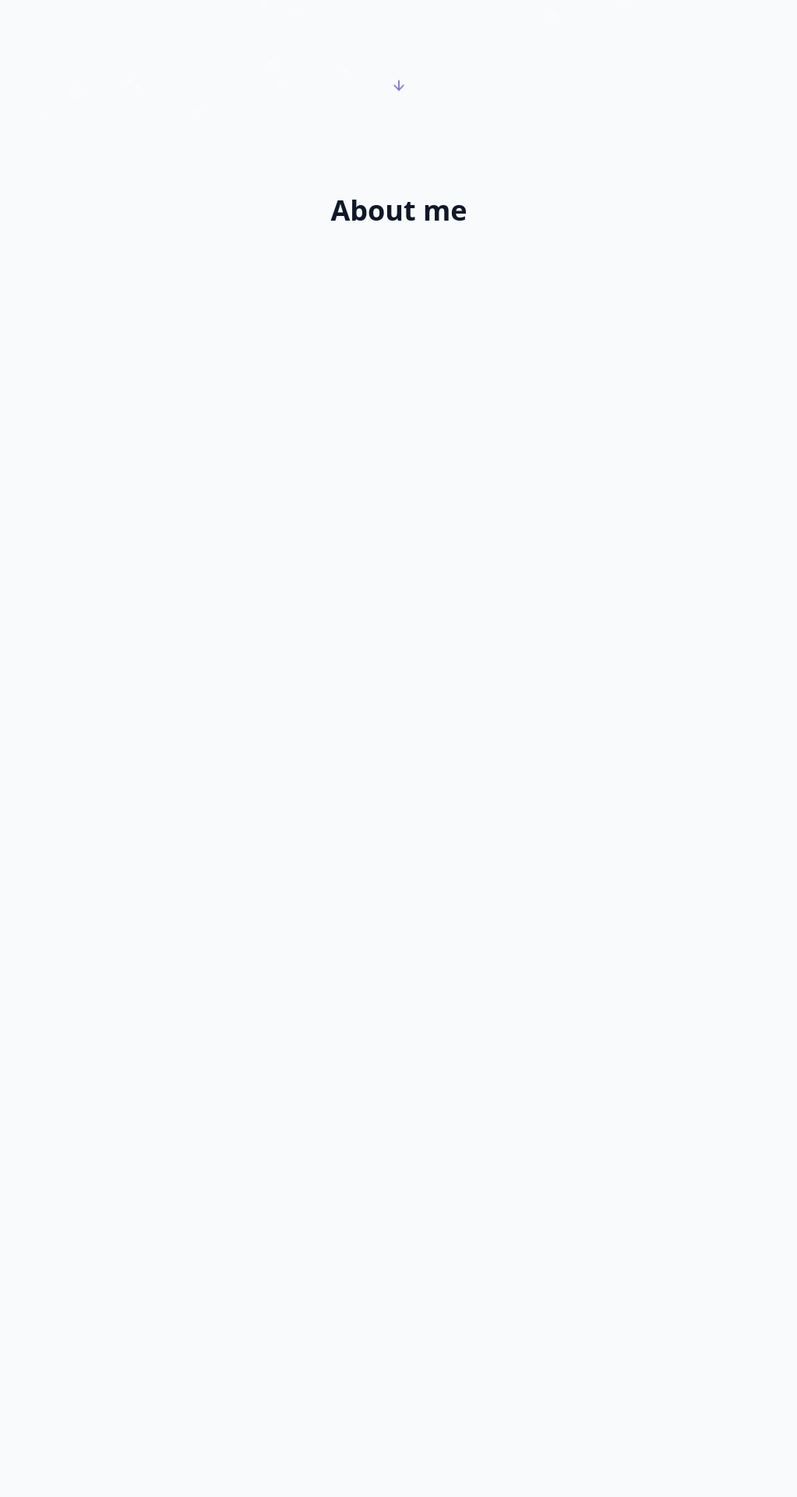
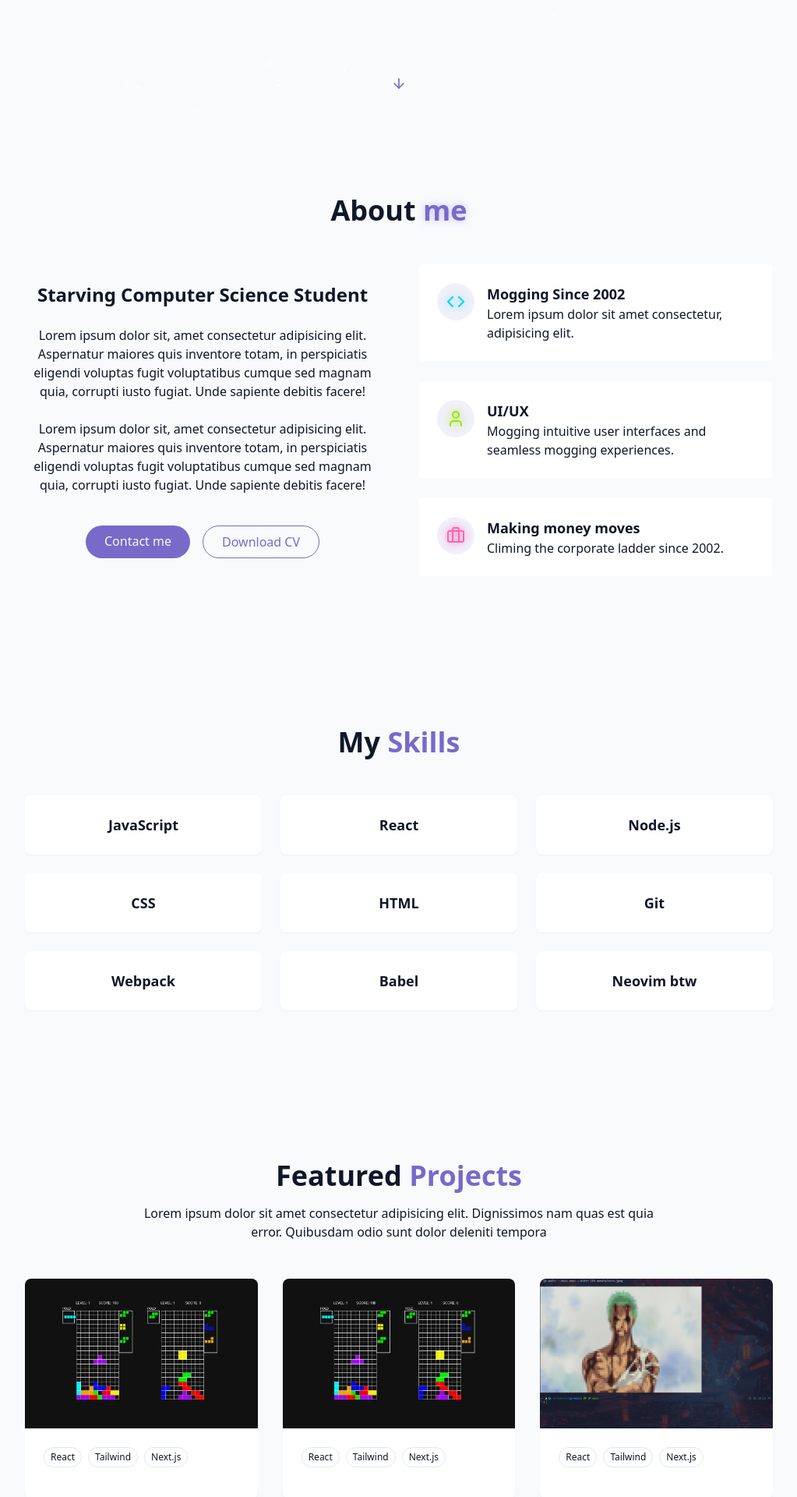
Before and after one commit to KhasarMunkh/A-Portfolio, a React (Vite) app: page / in a window 1280 px wide. Shown: the part 646-2566 px from the top of the page at 78% size, without its empty margins (128-1151 px from the left). Before the commit the page ends 1080 px from the top, so only its background shows below. Built offline with nearby package versions, Linux system fonts and the light colour scheme.

Commit message:
about me

```diff
--- a/src/components/AboutSection.jsx
+++ b/src/components/AboutSection.jsx
@@ -1,8 +1,90 @@
+import { Briefcase, Code, User } from "lucide-react";
 export default function AboutSection() {
     return (
         <section id="about" className="py-24 px-4 relative">
             <div className="container mx-auto max-w-5xl">
-                <h2 className="text-3xl md:text-4xl font-bold mb-12 text-center">About me</h2>
+                <h2 className="text-3xl md:text-4xl font-bold mb-12 text-center">
+                    About <span className="text-primary text-glow">me</span>
+                </h2>
+
+                <div className="grid grid-cols-1 md:grid-cols-2 gap-12 items-center">
+                    <div className="space-y-6">
+                        <h3 className="text-2xl font-semibold">
+                            Starving Computer Science Student
+                        </h3>
+                        <p className="text-muted-foreground">
+                            Lorem ipsum dolor sit, amet consectetur adipisicing elit.
+                            Aspernatur maiores quis inventore totam, in perspiciatis eligendi
+                            voluptas fugit voluptatibus cumque sed magnam quia, corrupti iusto
+                            fugiat. Unde sapiente debitis facere!
+                        </p>
+                        <p className="text-muted-foreground">
+                            Lorem ipsum dolor sit, amet consectetur adipisicing elit.
+                            Aspernatur maiores quis inventore totam, in perspiciatis eligendi
+                            voluptas fugit voluptatibus cumque sed magnam quia, corrupti iusto
+                            fugiat. Unde sapiente debitis facere!
+                        </p>
+                        <div className="flex flex-col sm:flex-row gap-4 pt-4 justify-center">
+                            <a href="#contact" className="cosmic-button">
+                                Contact me
+                            </a>
+                            <a
+                                href=""
+                                className="px-6 py-2 rounded-full border border-primary text-primary hover:bg-primary/10 transition-colors duration-300"
+                            >
+                                Download CV
+                            </a>
+                        </div>
+                    </div>
+
+                    <div className="grid grid-cols-1 gap-6">
+                        <div className="gradient-border p-6 card-hover">
+                            <div className="flex items-start gap-4">
+                                <div className="p-3 rounded-full bg-primary/10">
+                                    <Code className="h-6 w-6 text-cyan-400 filter drop-shadow-[0_0_6px_rgba(34,211,238,0.9)]" />
+                                </div>
+                                <div className="text-left">
+                                    <h4 className="font-semibold text-lg">Mogging Since 2002</h4>
+                                    <p className="text-muted-background">
+                                        Lorem ipsum dolor sit amet consectetur, adipisicing elit.
+                                    </p>
+                                </div>
+                            </div>
+                        </div>
+
+                        <div className="gradient-border p-6 card-hover">
+                            <div className="flex items-start gap-4">
+                                <div className="p-3 rounded-full bg-primary/10">
+                                    <User className="h-6 w-6 text-lime-400 [filter:drop-shadow(0_0_6px_currentColor)]" />
+                                </div>
+
+                                <div className="text-left">
+                                    <h4 className="font-semibold text-lg">UI/UX</h4>
+                                    <p className="text-muted-background">
+                                        Mogging intuitive user interfaces and seamless mogging
+                                        experiences.
+                                    </p>
+                                </div>
+                            </div>
+                        </div>
+
+                        <div className="gradient-border p-6 card-hover">
+                            <div className="flex items-start gap-4">
+                                <div className="p-3 rounded-full bg-primary/10">
+                                    <Briefcase className="h-6 w-6 text-pink-400 [filter:drop-shadow(0_0_6px_currentColor)]" />
+                                </div>
+
+                                <div className="text-left">
+                                    <h4 className="font-semibold text-lg">Making money moves</h4>
+                                    <p className="text-muted-background">
+                                        Climing the corporate ladder since 2002.
+                                    </p>
+                                </div>
+
+                            </div>
+                        </div>
+                    </div>
+                </div>
             </div>
         </section>
     );
--- /dev/null
+++ b/src/components/ProjectsSection.jsx
@@ -0,0 +1,74 @@
+import tetris from "../assets/tetris.png";
+import ascii from "../assets/go-ascii.png";
+const projects = [
+  {
+    id: 1,
+    title: "A project title",
+    description: "a project descriotn goes here!",
+    image: tetris,
+    tags: ["React", "Tailwind", "Next.js"],
+    gitUrl: "#",
+  },
+  {
+    id: 2,
+    title: "A project title",
+    description: "a project descriotn goes here!",
+    image: tetris,
+    tags: ["React", "Tailwind", "Next.js"],
+    gitUrl: "#",
+  },
+  {
+    id: 3,
+    title: "A project title",
+    description: "a project descriotn goes here!",
+    image: ascii,
+    tags: ["React", "Tailwind", "Next.js"],
+    gitUrl: "#",
+  },
+];
+
+export default function ProjectsSection() {
+  return (
+    <section id="projects" className="py-24 px-4 relative ">
+      <div className="container mx-auto max-w-5xl">
+        <h2 className="text-3xl md:text-4xl font-bold mb-4 text-center">
+          Featured <span className="text-primary">Projects</span>
+        </h2>
+        <p className="text-center text-muted-foreground mb-12 max-w-2xl mx-auto">
+          Lorem ipsum dolor sit amet consectetur adipisicing elit. Dignissimos
+          nam quas est quia error. Quibusdam odio sunt dolor deleniti tempora
+        </p>
+        <div className="grid grid-cols-1 md:grid-cols-2 lg:grid-cols-3 gap-8">
+          {projects.map((project, key) => (
+            <div
+              key={key}
+              className="group bg-card rounded-lg overflow-hidden shadow-xs card-hover"
+            >
+              <div className="h-48 overflow-hidden">
+                <img
+                  src={project.image}
+                  alt={project.title}
+                  className="w-full h-full object-hover transition-transform duration-500 group-hover:scale-110"
+                />
+              </div>
+
+              <div className="p-6">
+                <div className="flex flex-wrap gap-2 mb-4">
+                  {project.tags.map((tag, key) => (
+                    <span
+                      key={key}
+                      className="border px-2 py-1 text-xs font-medium rounded-full bg-secondary text-secondary-foreground"
+                    >
+                      {tag}
+                    </span>
+                  ))}
+                </div>
+              </div>
+              <div></div>
+            </div>
+          ))}
+        </div>
+      </div>
+    </section>
+  );
+}
--- /dev/null
+++ b/src/components/SkillsSection.jsx
@@ -0,0 +1,37 @@
+const skills = [
+    { name: "JavaScript" },
+    { name: "React" },
+    { name: "Node.js" },
+    { name: "CSS" },
+    { name: "HTML" },
+
+    // Tools
+    { name: "Git" },
+    { name: "Webpack" },
+    { name: "Babel" },
+    { name: "Neovim btw" },
+];
+export default function SkillsSection() {
+    return (
+        <section id="skills" className="py-24 px-4 relative bg-secondary/30">
+            <div className="container mx-auto max-w-5xl">
+                <h2 className="text-3xl md:text-4xl font-bold mb-12 text-center">
+                    My <span className="text-primary">Skills</span>
+                </h2>
+
+                <div className="grid grid-cols-1 sm:grid-cols-2 lg:grid-cols-3 gap-6">
+                    {skills.map((skill, key) => (
+                        <div
+                            key={key}
+                            className="bg-card p-6 rounded-lg shadow-xs card-hover"
+                        >
+                            <div>
+                                <h3 className="font-semibold text-lg">{skill.name}</h3>
+                            </div>
+                        </div>
+                    ))}
+                </div>
+            </div>
+        </section>
+    );
+}
--- a/src/pages/Home.jsx
+++ b/src/pages/Home.jsx
@@ -2,9 +2,9 @@ import Navbar from "../components/Navbar";
 import StarBackground from "../components/StarBackground";
 import ThemeToggle from "../components/ThemeToggle";
 import HeroSection from "../components/HeroSection";
-import AboutSection from "../components/AboutSection"
-
-
+import AboutSection from "../components/AboutSection";
+import SkillsSection from "../components/SkillsSection";
+import ProjectsSection from "../components/ProjectsSection";
 
 export default function Home() {
   return (
@@ -15,7 +15,9 @@ export default function Home() {
       <main>
         <HeroSection />
         <AboutSection />
+        <SkillsSection />
+        <ProjectsSection />
       </main>
     </div>
-    )
+  );
 }
```
Also changed, not shown: src/assets/go-ascii.png (added), src/assets/tetris.png (added). Lines whose indentation alone changed are shown as unchanged.
